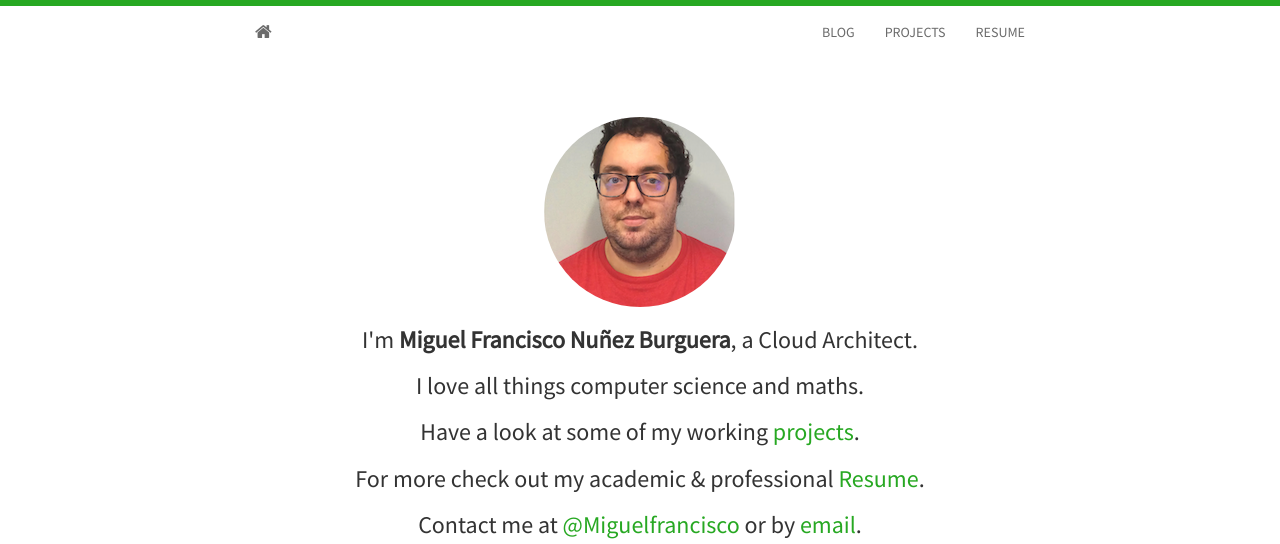
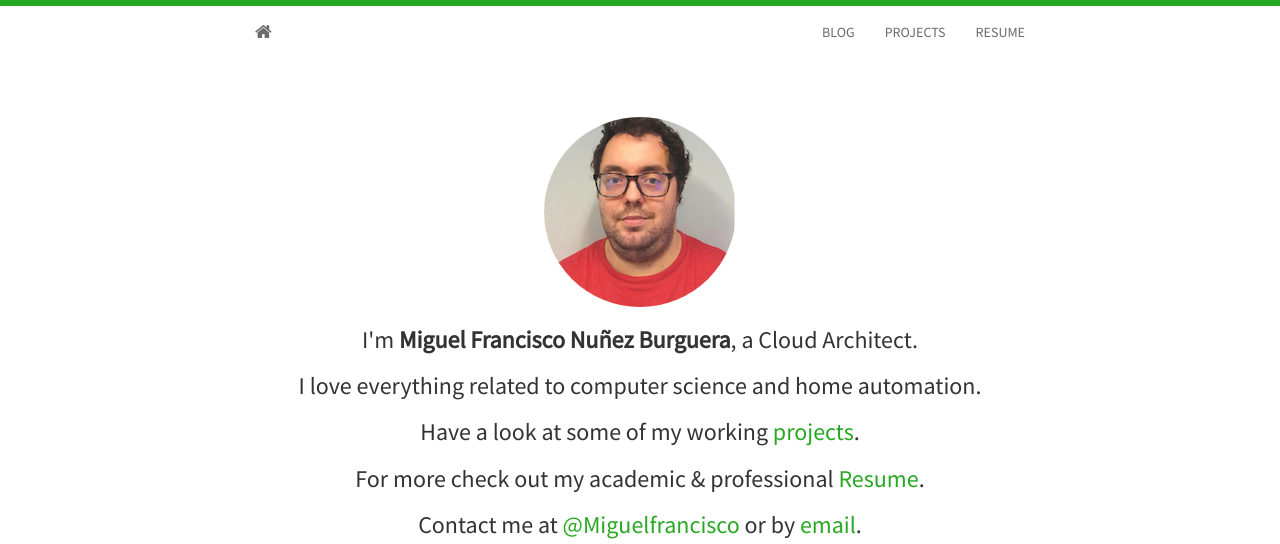
Before and after one commit to miguelfrancisco85/me, a Jekyll site: the page built from index.html, in a window 1280 px wide, cut to the strip 0-544 px from the top of the page. Built offline with Jekyll 4.4.1, drawn with Linux system fonts in a browser that asks for light colours; nearby versions of some CDN libraries; the list of posts is cut into pages by our own code.

Commit message:
text improvmentext improvmentt

```diff
--- a/index.html
+++ b/index.html
@@ -8,7 +8,7 @@ layout: home
 		<img class="img-circle" src="{{ site.baseurl }}static/img/{{ site.avatar }}" alt="Responsive image">
 	  </div>
 	  <h3>I'm <strong>{{ site.author }}</strong>, a Cloud Architect.</h3>
-	  <h3>I love all things computer science and maths.</h3>
+	  <h3>I love everything related to computer science and home automation.</h3>
 	  <h3>Have a look at some of my working <a href="{{ site.baseurl }}projects.html"> projects</a>.</h3>
 	  <h3>For more check out my academic &amp; professional <a href="{{ site.baseurl }}blog.html">Resume</a>.</h3>
 	  <h3>Contact me at <a href="http://twitter.com/{{ site.twitter }}">@{{ site.twitter }}</a> or by <a href="mailto:{{ site.email }}">email</a>.</h3>
```
Also changed, not shown: 3 other files.
